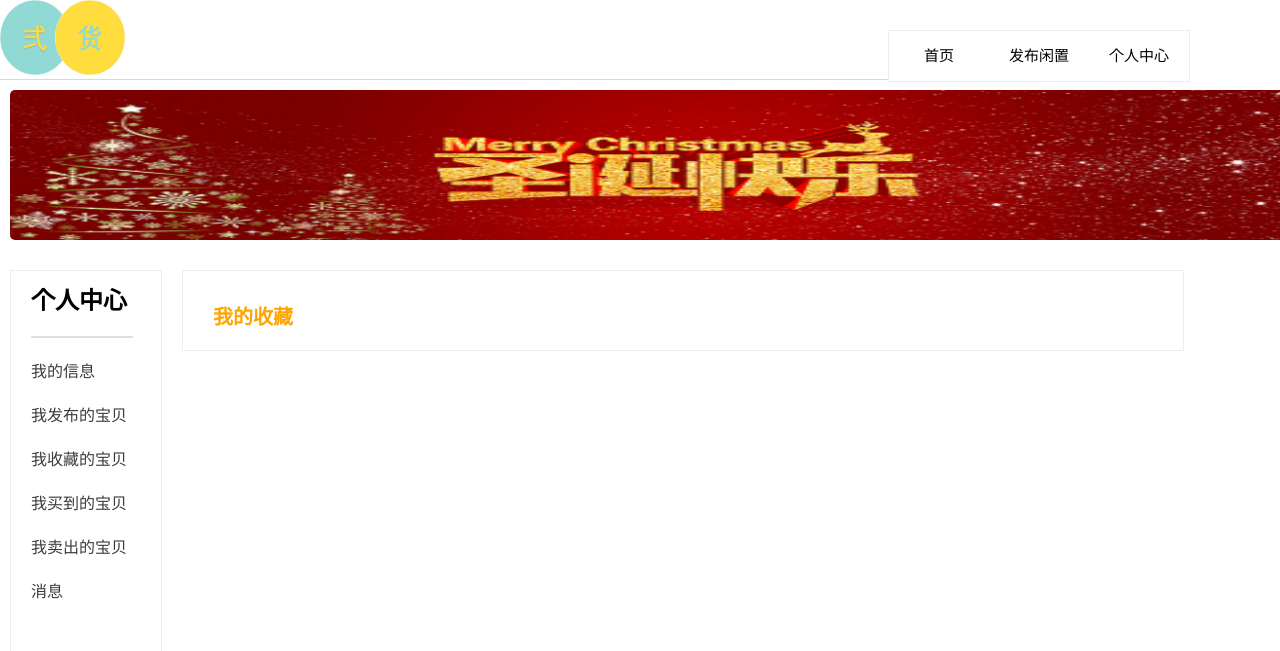
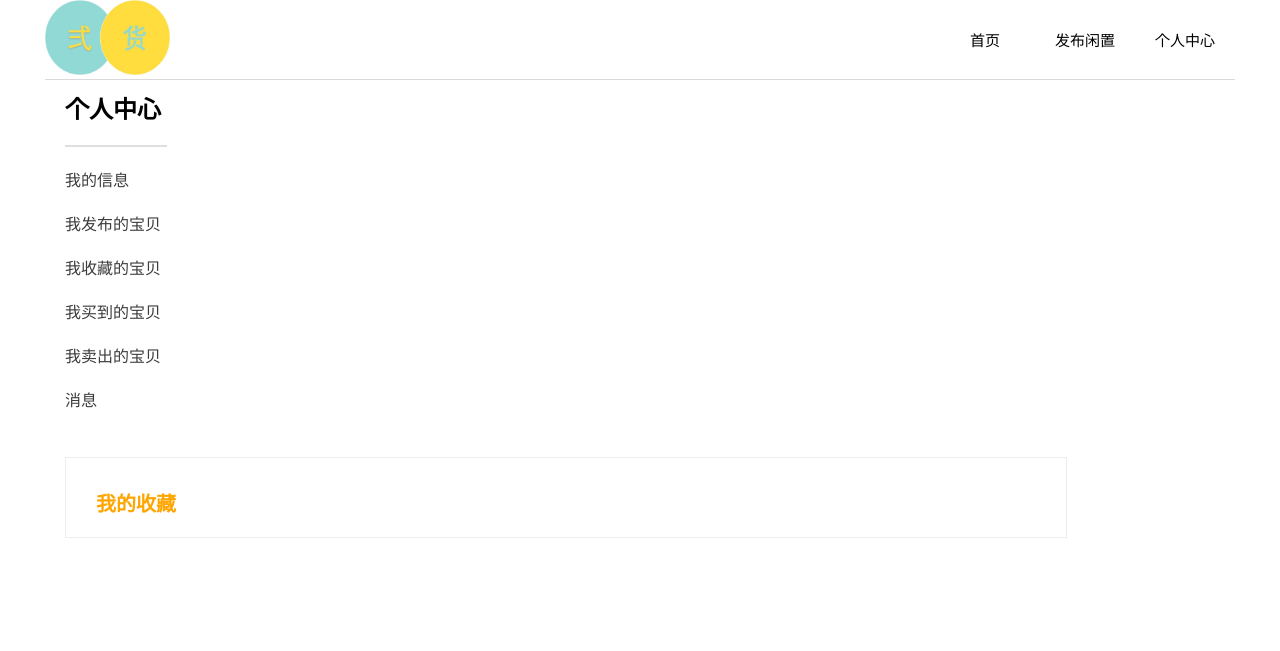
Before and after one commit to CJMMay/secondhand, a Django app: page /cart/ in a window 1280 px wide. Shown: the top 651 px of the page. After the commit the page ends 538 px from the top, so only its background shows below. Run offline with Django 3.2, Linux system fonts and the light colour scheme.

Commit message:
修改样式

```diff
--- a/sells/static/css/showmypublish.css
+++ b/sells/static/css/showmypublish.css
@@ -1,21 +1,16 @@
 /*我发布的样式*/
-body
-{
-	margin: 0;
-	padding: 0;
-}
-.taitou
-{
-	margin-top: 10px;
-	margin-left: 10px;
-	width:1290px;
-	height: 150px;
-	background-color: white;
-	background-image: url(../../../static/img/taitou.png);
-	background-repeat:no-repeat;
-	background-size: 100% 100%; /*让背景图片铺满整个背景*/
-	border-radius: 5px;
-}
+/*.taitou*/
+/*{*/
+	/*margin-top: 10px;*/
+	/*margin-left: 10px;*/
+	/*width:1190px;*/
+	/*height: 150px;*/
+	/*background-color: white;*/
+	/*background-image: url(../../../static/img/taitou.png);*/
+	/*background-repeat:no-repeat;*/
+	/*background-size: 100% 100%; !*让背景图片铺满整个背景*!*/
+	/*border-radius: 5px;*/
+/*}*/
 /*.zhanghao
 {
 	width: 1000px;
@@ -25,7 +20,12 @@ body
 }
 .zhanghao h1{color: white;margin-left:10px;margin-top:10px}
 .zhanghao p{color:  white;margin-left:10px;margin-top:10px}*/
-.daohang
+.cont{
+	width: 1190;
+	margin:auto;
+
+}
+.daohang1
 {
 	width:150px;
 	height: 600px;
```
Also changed, not shown: sells/templates/showmypublish.html (+5 -3 lines), db.sqlite3.
